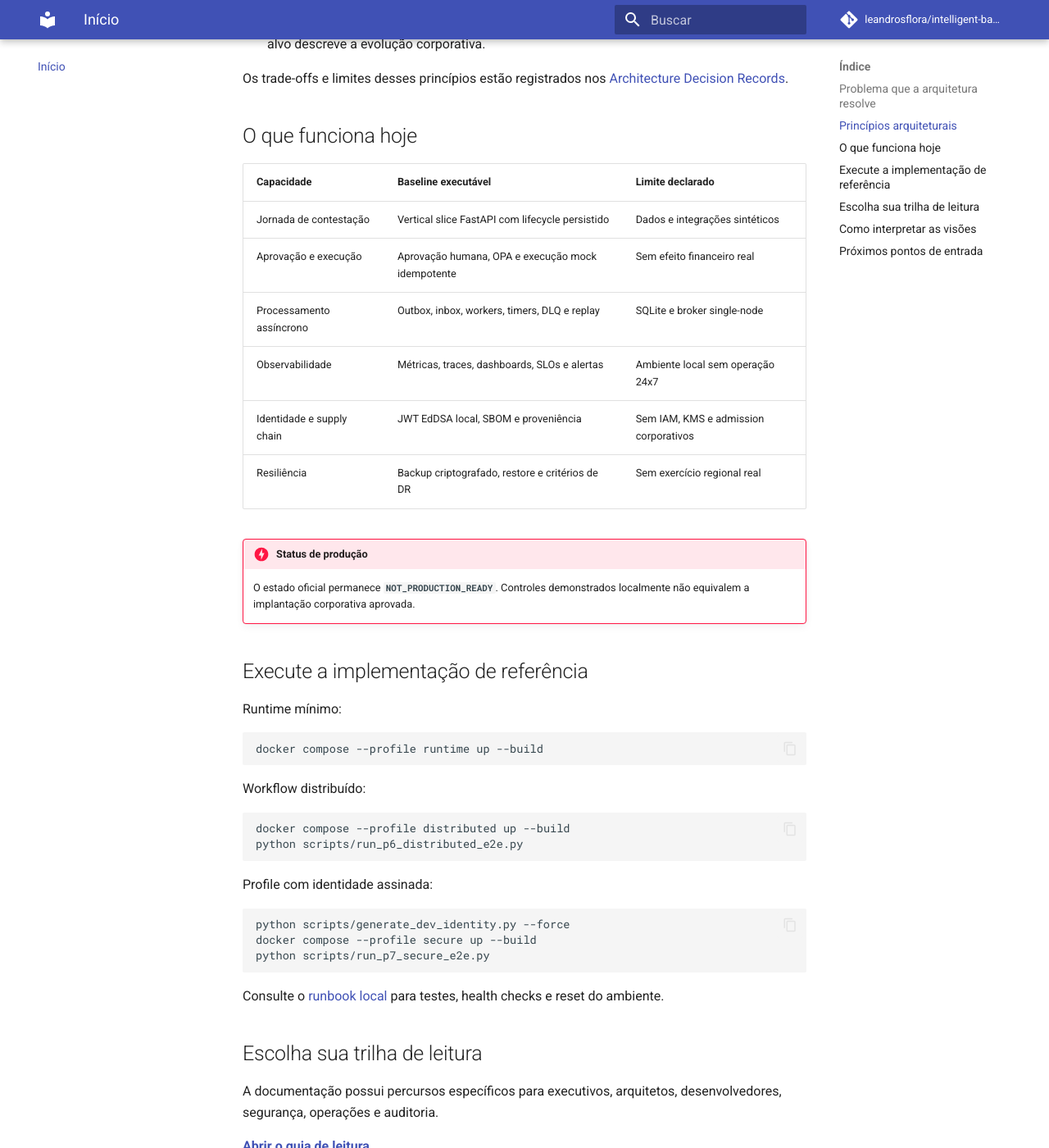
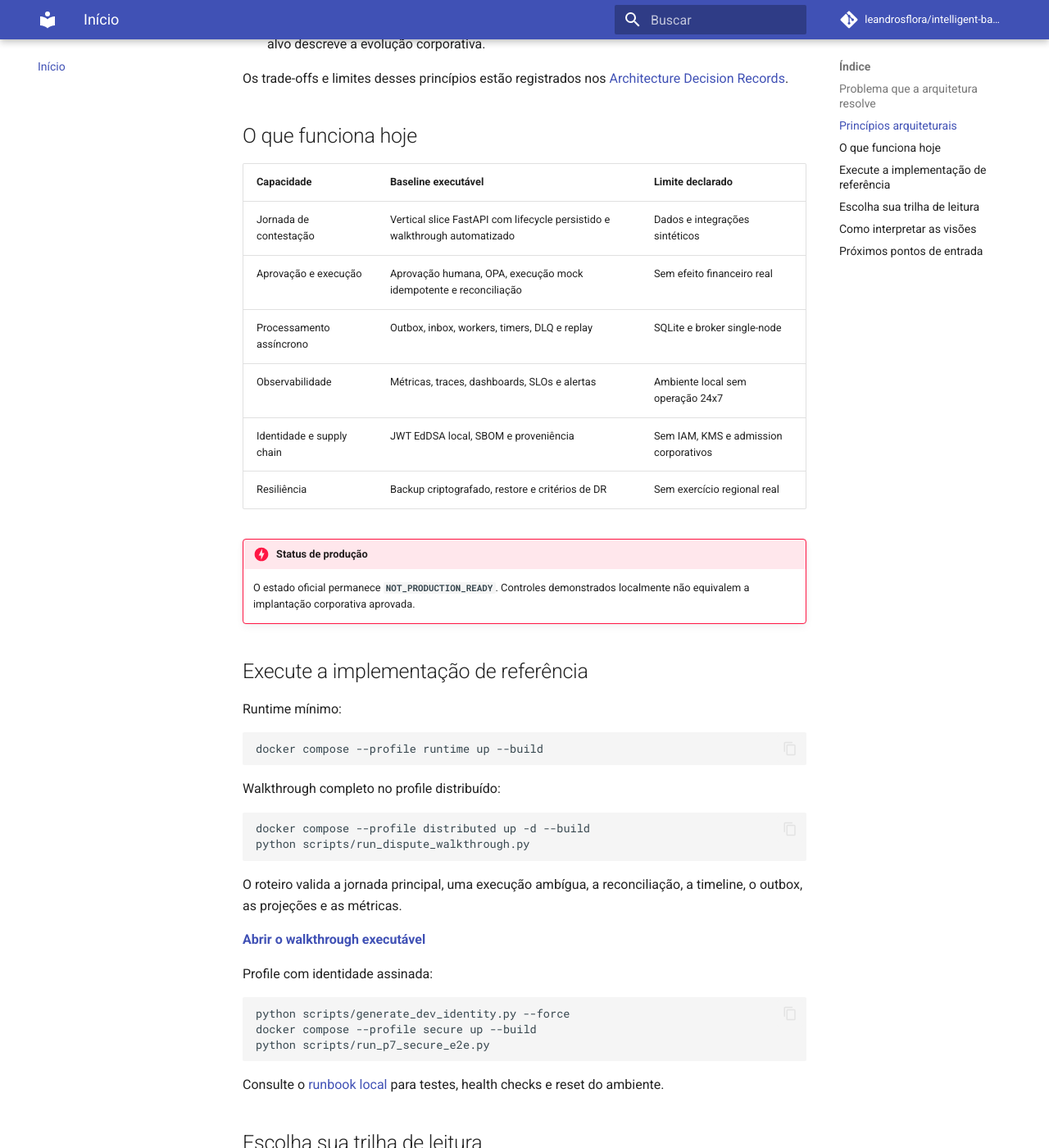
Before and after one commit to leandrosflora/intelligent-backoffice-platform-architecture, an MkDocs documentation site: the page built from docs/index.md, in a window 1280 px wide and 1400 px high, scrolled down 1106 px. Shown: the whole window at 82% size. Built offline with MkDocs 1.6.1 and Material for MkDocs 9.7.7, drawn with Linux system fonts in a browser that asks for light colours; comment, search, counter and statistics services are not loaded; some of the changed text lies outside the part shown.

Commit message:
Adiciona walkthrough à home da documentação

````diff
--- a/docs/index.md
+++ b/docs/index.md
@@ -26,8 +26,8 @@ Os trade-offs e limites desses princípios estão registrados nos [Architecture
 
 | Capacidade | Baseline executável | Limite declarado |
 |---|---|---|
-| Jornada de contestação | Vertical slice FastAPI com lifecycle persistido | Dados e integrações sintéticos |
-| Aprovação e execução | Aprovação humana, OPA e execução mock idempotente | Sem efeito financeiro real |
+| Jornada de contestação | Vertical slice FastAPI com lifecycle persistido e walkthrough automatizado | Dados e integrações sintéticos |
+| Aprovação e execução | Aprovação humana, OPA, execução mock idempotente e reconciliação | Sem efeito financeiro real |
 | Processamento assíncrono | Outbox, inbox, workers, timers, DLQ e replay | SQLite e broker single-node |
 | Observabilidade | Métricas, traces, dashboards, SLOs e alertas | Ambiente local sem operação 24x7 |
 | Identidade e supply chain | JWT EdDSA local, SBOM e proveniência | Sem IAM, KMS e admission corporativos |
@@ -44,12 +44,16 @@ Runtime mínimo:
 docker compose --profile runtime up --build
 ```
 
-Workflow distribuído:
+Walkthrough completo no profile distribuído:
 
 ```bash
-docker compose --profile distributed up --build
-python scripts/run_p6_distributed_e2e.py
+docker compose --profile distributed up -d --build
+python scripts/run_dispute_walkthrough.py
 ```
+
+O roteiro valida a jornada principal, uma execução ambígua, a reconciliação, a timeline, o outbox, as projeções e as métricas.
+
+[**Abrir o walkthrough executável**](tutorials/dispute-walkthrough.md)
 
 Profile com identidade assinada:
 
@@ -71,6 +75,7 @@ A documentação possui percursos específicos para executivos, arquitetos, dese
 
 | Visão | Pergunta respondida |
 |---|---|
+| [Walkthrough executável](tutorials/dispute-walkthrough.md) | Como a jornada e seus controles são comprovados ponta a ponta? |
 | [Estado de implementação](architecture/implementation-status.md) | O que está demonstrado, contratado, planejado ou pendente para produção? |
 | [Contexto atual](architecture/c4-context-current.md) | Quem utiliza e valida a implementação de referência hoje? |
 | [Containers atuais](architecture/c4-container-current.md) | Quais processos, stores e ferramentas são executáveis nos profiles atuais? |
@@ -83,6 +88,7 @@ A documentação possui percursos específicos para executivos, arquitetos, dese
 
 ## Próximos pontos de entrada
 
+- [Walkthrough executável](tutorials/dispute-walkthrough.md)
 - [Contexto de negócio](context/business-context.md)
 - [Case aplicado](case-study/index.md)
 - [Arquitetura funcional](functional/index.md)
````
